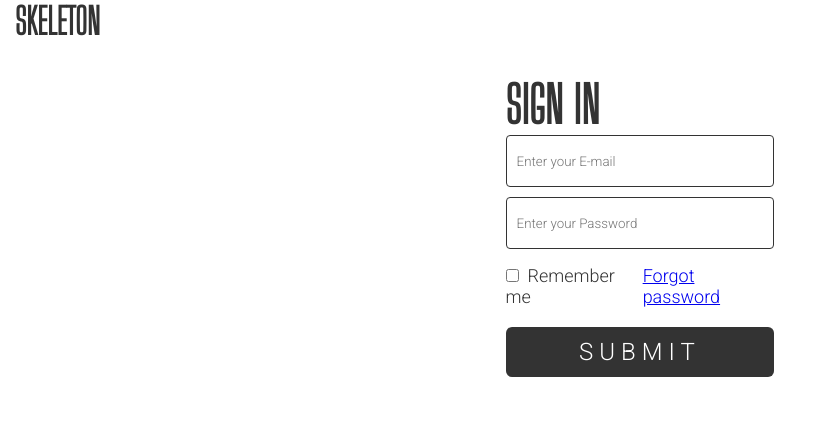
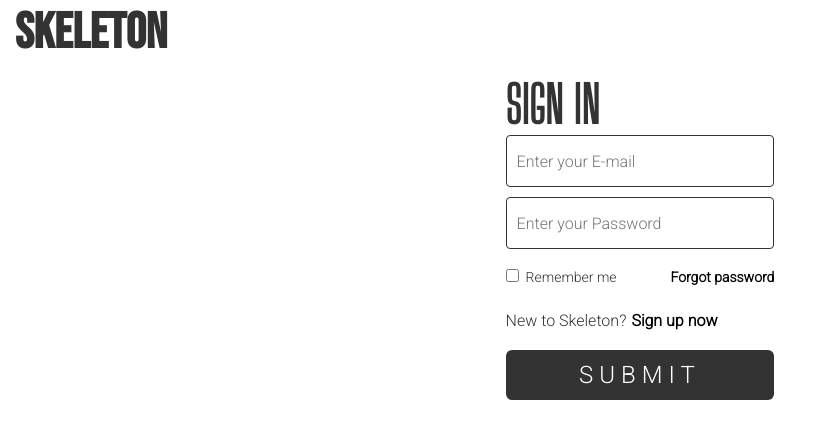
Before and after one commit to Dwarf95/vue-project-test, a Vue app: page /sign-in in a window 1280 px wide. Shown: the top 438 px of the page, without its empty margins (0-821 px from the left). Built offline with nearby package versions, Linux system fonts and the light colour scheme.

Commit message:
Ui in Sign In, Sign Up, Header small changes

```diff
--- a/public/index.html
+++ b/public/index.html
@@ -9,6 +9,7 @@
       href="https://fonts.googleapis.com/css2?family=Big+Shoulders+Display:wght@300&family=Roboto:wght@300&display=swap"
       rel="stylesheet"
     />
+    <link href="https://fonts.googleapis.com/css2?family=Bebas+Neue&display=swap" rel="stylesheet">
     <title><%= htmlWebpackPlugin.options.title %></title>
   </head>
   <body>
--- a/src/components/Header.vue
+++ b/src/components/Header.vue
@@ -16,10 +16,11 @@ export default {
   height: 65px;
   width: calc(100% - 30px);
   display: flex;
+  align-items: center;
+  background-color: transparent;
+  font-family: 'Bebas Neue', cursive;
+  font-size: 25px;
   color: #333;
-  background-color: transparent;
-  font-family: "Big Shoulders Display", cursive !important;
-  font-size: auto;
   padding: 0 15px;
   position: absolute;
 }
--- a/src/pages/SignIn/SignIn.vue
+++ b/src/pages/SignIn/SignIn.vue
@@ -21,6 +21,9 @@
                 <label for="remember-me" class="ml-1">Remember me</label>
             </div>
             <a href="/forgot-password">Forgot password</a>
+        </div>
+        <div class="sign-in-registration">
+          <p>New to Skeleton?</p><a href="/sign-up">Sign up now</a>
         </div>
         <button type="submit">SUBMIT</button>
       </form>
@@ -110,6 +113,7 @@ export default {
   margin-top: 10px;
   padding: 0 10px 0 10px;
   font-family: "Roboto", sans-serif !important;
+  font-size: 16px;
   border: 1px solid #333;
   border-radius: 4px;
 }
@@ -125,4 +129,29 @@ export default {
   border: 1px solid transparent;
   border-radius: 6px;
 }
+.sign-in-registration {
+  width: 100%;
+  height: auto;
+  display: flex;
+  margin-top: 25px;
+}
+.sign-in-registration p {
+  font-size: 16px;
+  margin-right: 5px;
+}
+a {
+  font-size: 14px;
+  font-weight: 600;
+  color: #000;
+  text-decoration: none;
+}
+label {
+  font-size: 14px;
+}
+.sign-in-registration a {
+  font-size: 16px;
+  font-weight: 600;
+  color: #000;
+  text-decoration: none;
+}
 </style>
--- a/src/pages/SignUp/SignUp.vue
+++ b/src/pages/SignUp/SignUp.vue
@@ -14,6 +14,9 @@
           <small style="color: crimson" v-if="item.error">{{
             item.message
           }}</small>
+        </div>
+        <div class="signup-login mt-2 d-flex">
+          <p>Already have an account?</p><a href="/sign-in">Sign in</a>
         </div>
         <button type="submit">SUBMIT</button>
       </form>
@@ -103,6 +106,9 @@ export default {
 </script>
 
 <style lang="scss" scoped>
+.mt-2 { margin-top: 1.5em !important; }
+.ml-1 { margin-left: .5em !important;}
+.d-flex { display: flex; }
 .signup {
   height: auto;
   width: 30%;
@@ -136,6 +142,7 @@ export default {
   margin-top: 10px;
   padding: 0 10px 0 10px;
   font-family: "Roboto", sans-serif !important;
+  font-size: 16px;
   border: 1px solid #333;
   border-radius: 4px;
 }
@@ -151,4 +158,14 @@ export default {
   border: 1px solid transparent;
   border-radius: 6px;
 }
+.signup-login p {
+  font-size: 16px;
+  margin-right: 5px;
+}
+.signup-login a {
+  font-size: 16px;
+  text-decoration: none;
+  font-weight: 600;
+  color: #000;
+}
 </style>
```
